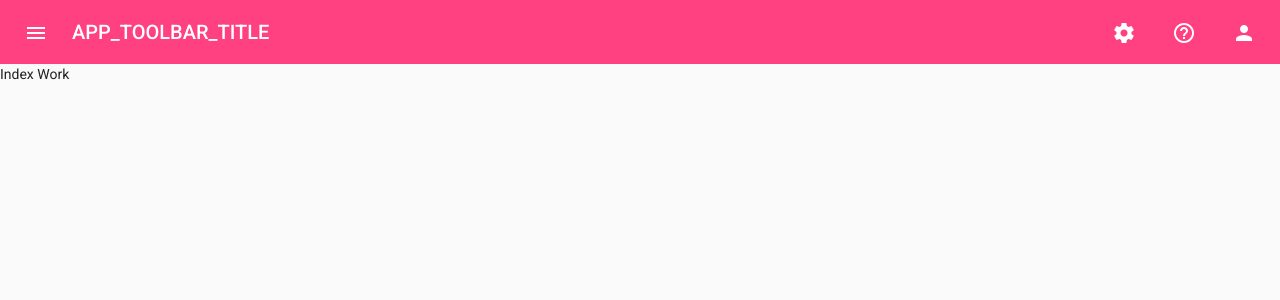
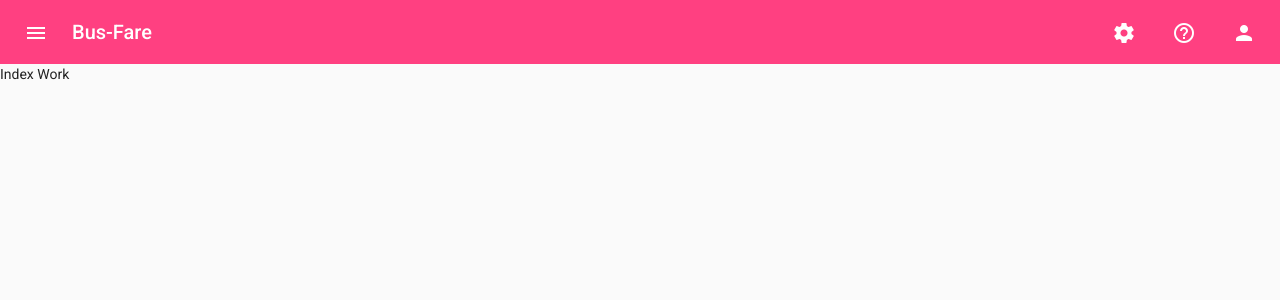
Before and after one commit to enexspecial/bus-fare, an Angular app: page /dashboard in a window 1280 px wide. Shown: the top 300 px of the page. Built offline with nearby package versions, Linux system fonts and the light colour scheme; what angular-bootstrap-md, angular2-qrcode would draw is missing.

Commit message:
workings

```diff
--- a/package.json
+++ b/package.json
@@ -28,6 +28,7 @@
     "angular-bootstrap-md": "^9.3.0",
     "angular-paystack": "^1.0.0",
     "angular2-qrcode": "^2.0.3",
+    "angular4-paystack": "^3.0.0",
     "animate.css": "^4.1.1",
     "chart.js": "^2.5.0",
     "hammerjs": "^2.0.8",
--- a/src/app/Dashboard/header/header.component.html
+++ b/src/app/Dashboard/header/header.component.html
@@ -1,5 +1,4 @@
-
-<mat-toolbar color="accent"   class="crm-navigation-bar ">
+<mat-toolbar color="accent" class="crm-navigation-bar ">
 
 
 
@@ -15,7 +14,7 @@
 
 
 
-    <span class="toolbar-title"> {{ 'APP_TOOLBAR_TITLE'  }} </span>
+        <span class="toolbar-title"> Bus-Fare </span>
 
 
 
@@ -63,7 +62,7 @@
 
 
 
-            <button mat-menu-item >
+                        <button mat-menu-item>
 
               <mat-icon> person </mat-icon>
 
@@ -77,7 +76,7 @@
 
 
 
-            <button mat-menu-item >
+                        <button mat-menu-item>
 
               <mat-icon> exit_to_app </mat-icon>
 
--- a/src/app/Dashboard/payment/payment.component.html
+++ b/src/app/Dashboard/payment/payment.component.html
@@ -16,7 +16,7 @@
 
         <mat-tab label="Make Payment">
             <div class="main-div">
-      <button mat-raised-button color="accent">Click to start</button>
+                <button mat-raised-button color="accent">Load Wallet</button>
             </div>
 
         </mat-tab>
--- a/src/app/Dashboard/sidemenu/sidemenu.component.html
+++ b/src/app/Dashboard/sidemenu/sidemenu.component.html
@@ -1,6 +1,4 @@
-
-<app-dashboard-header
-(toggleSidenav)="sidenav.toggle()">
+<app-dashboard-header (toggleSidenav)="sidenav.toggle()">
 </app-dashboard-header>
 <mat-sidenav-container autosize>
 
@@ -8,7 +6,7 @@
 
         <mat-toolbar>
             <mat-toolbar-row>
-        <h2> {{ 'APP_TOOLBAR_TITLE'  }} </h2>
+                <h2> UserName Here </h2>
             </mat-toolbar-row>
         </mat-toolbar>
 
--- a/src/app/Dashboard/sidenav-list/sidenav-list.component.html
+++ b/src/app/Dashboard/sidenav-list/sidenav-list.component.html
@@ -1,15 +1,15 @@
 <mat-nav-list>
 
-  <h2 matSubheader> {{ 'MY_WORK' }} </h2>
-  <a mat-list-item [routerLink]='["dash"]' (click)="onSidenavClose()"  >
+    <h2 matSubheader> Hello <span></span> </h2>
+    <a mat-list-item [routerLink]='["dash"]' (click)="onSidenavClose()">
         <mat-icon>home</mat-icon>
         <span>Dashboard</span>
     </a>
-  <a mat-list-item [routerLink]='["payment"]' (click)="onSidenavClose()"  >
+    <a mat-list-item [routerLink]='["payment"]' (click)="onSidenavClose()">
         <mat-icon>payment</mat-icon>
         <span>Payment</span>
     </a>
-  <a mat-list-item routerLink="#" (click)="onSidenavClose()" >
+    <a mat-list-item routerLink="#" (click)="onSidenavClose()">
         <mat-icon>account_circle</mat-icon>
         <span>Account</span>
     </a>
```
Also changed, not shown: 1 other file (tests, documents, lock files or other folders). Lines whose indentation alone changed are shown as unchanged.
